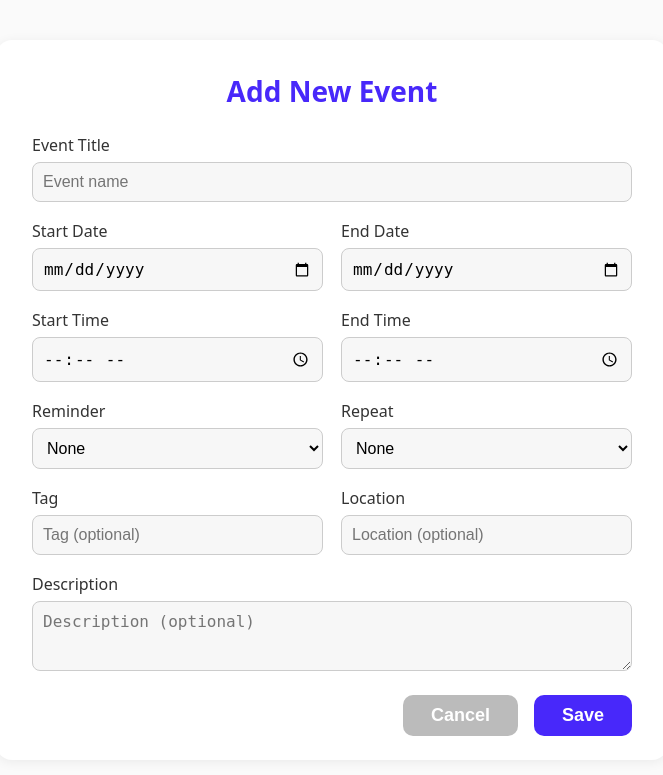
After one commit to lhd0712/QLDA, a Flask app: page /add-event in a window 1280 px wide. The commit adds this page. Shown: the top 775 px of the page, without its empty margins (308-971 px from the left). Run offline with Flask 3, Linux system fonts and the light colour scheme; the visitor is signed in with stand-in values (Sample User, id 1).

Commit message:
V2
cập nhật logic chọn ngày
Thêm add event và hiện event
Thêm thông tin event vào database

```diff
--- a/modules/todo.py
+++ b/modules/todo.py
@@ -1,6 +1,6 @@
 from flask import Blueprint, render_template, request, session, redirect, url_for
 from modules.models import db, Todo, User
-from datetime import date
+from datetime import date, datetime
 
 todo_bp = Blueprint('todo', __name__)
 
@@ -13,5 +13,54 @@ def day_view():
     if 'username' not in session:
         return redirect(url_for('auth.login'))
     user = User.query.filter_by(username=session['username']).first()
-    todos = Todo.query.filter_by(user_id=user.id).all()
-    return render_template('day.html', todos=todos, today=date.today())
+    # Lấy ngày hiện tại hoặc ngày được chọn từ query string
+    from flask import request
+    date_str = request.args.get('date')
+    if date_str:
+        try:
+            selected_date = datetime.strptime(date_str, '%Y-%m-%d').date()
+        except Exception:
+            selected_date = date.today()
+    else:
+        selected_date = date.today()
+    # Lọc event theo ngày bắt đầu (start_date)
+    todos = Todo.query.filter_by(user_id=user.id, start_date=selected_date).all()
+    popup = request.args.get('popup')
+    return render_template('day.html', todos=todos, today=selected_date, popup=popup)
+
+@todo_bp.route('/add-event', methods=['GET', 'POST'])
+def add_event():
+    if 'username' not in session:
+        return redirect(url_for('auth.login'))
+    user = User.query.filter_by(username=session['username']).first()
+    if request.method == 'POST':
+        title = request.form.get('title')
+        start_date = request.form.get('start_date')
+        end_date = request.form.get('end_date')
+        start_time = request.form.get('start_time')
+        end_time = request.form.get('end_time')
+        reminder = request.form.get('reminder')
+        repeat = request.form.get('repeat')
+        tag = request.form.get('tag')
+        location = request.form.get('location')
+        description = request.form.get('description')
+        # Validate required fields
+        if not title or not start_date or not start_time:
+            return render_template('addevent.html', message='Vui lòng nhập đầy đủ thông tin bắt buộc!')
+        todo = Todo(
+            task=title,
+            user_id=user.id,
+            start_date=datetime.strptime(start_date, '%Y-%m-%d').date() if start_date else None,
+            end_date=datetime.strptime(end_date, '%Y-%m-%d').date() if end_date else None,
+            start_time=datetime.strptime(start_time, '%H:%M').time() if start_time else None,
+            end_time=datetime.strptime(end_time, '%H:%M').time() if end_time else None,
+            reminder=reminder,
+            repeat=repeat,
+            tag=tag,
+            location=location,
+            description=description
+        )
+        db.session.add(todo)
+        db.session.commit()
+        return redirect(url_for('todo.day_view', popup='1'))
+    return render_template('addevent.html')
--- /dev/null
+++ b/templates/addevent.html
@@ -0,0 +1,139 @@
+<!DOCTYPE html>
+<html lang="en">
+<head>
+	<meta charset="UTF-8">
+	<meta name="viewport" content="width=device-width, initial-scale=1.0">
+	<title>Add Event</title>
+	<style>
+		body {
+			font-family: system-ui;
+			background: #fafafa;
+		}
+		.add-event-container {
+			max-width: 600px;
+			margin: 40px auto;
+			background: #fff;
+			border-radius: 16px;
+			box-shadow: 0 2px 12px #0001;
+			padding: 32px 36px 24px 36px;
+		}
+		.add-event-title {
+			font-size: 28px;
+			font-weight: bold;
+			margin-bottom: 24px;
+			color: #4828FA;
+			text-align: center;
+		}
+		.form-row {
+			display: flex;
+			gap: 18px;
+			margin-bottom: 18px;
+		}
+		.form-row label {
+			flex: 1;
+			display: flex;
+			flex-direction: column;
+			font-weight: 500;
+			color: #333;
+			font-size: 16px;
+		}
+		input, select, textarea {
+			margin-top: 6px;
+			padding: 10px;
+			border-radius: 8px;
+			border: 1px solid #ccc;
+			font-size: 16px;
+			background: #f7f7f7;
+		}
+		textarea {
+			resize: vertical;
+			min-height: 48px;
+		}
+		.add-event-actions {
+			display: flex;
+			justify-content: flex-end;
+			gap: 16px;
+			margin-top: 24px;
+		}
+		.add-event-actions button {
+			background: #4828FA;
+			color: #fff;
+			border: none;
+			border-radius: 10px;
+			padding: 10px 28px;
+			font-size: 18px;
+			font-weight: bold;
+			cursor: pointer;
+			transition: background 0.2s;
+		}
+		.add-event-actions button.cancel {
+			background: #bbb;
+			color: #fff;
+		}
+	</style>
+</head>
+<body>
+<div class="add-event-container">
+	<div class="add-event-title">Add New Event</div>
+	<form method="post" action="">
+		<div class="form-row">
+			<label>Event Title
+				<input type="text" name="title" placeholder="Event name" required />
+			</label>
+		</div>
+		<div class="form-row">
+			<label>Start Date
+				<input type="date" name="start_date" required />
+			</label>
+			<label>End Date
+				<input type="date" name="end_date" required />
+			</label>
+		</div>
+		<div class="form-row">
+			<label>Start Time
+				<input type="time" name="start_time" required />
+			</label>
+			<label>End Time
+				<input type="time" name="end_time" required />
+			</label>
+		</div>
+		<div class="form-row">
+			<label>Reminder
+				<select name="reminder">
+					<option value="none">None</option>
+					<option value="5">5 minutes before</option>
+					<option value="10">10 minutes before</option>
+					<option value="30">30 minutes before</option>
+					<option value="60">1 hour before</option>
+				</select>
+			</label>
+			<label>Repeat
+				<select name="repeat">
+					<option value="none">None</option>
+					<option value="daily">Daily</option>
+					<option value="weekly">Weekly</option>
+					<option value="monthly">Monthly</option>
+				</select>
+			</label>
+		</div>
+		<div class="form-row">
+			<label>Tag
+				<input type="text" name="tag" placeholder="Tag (optional)" />
+			</label>
+			<label>Location
+				<input type="text" name="location" placeholder="Location (optional)" />
+			</label>
+		</div>
+		<div class="form-row">
+			<label>Description
+				<textarea name="description" placeholder="Description (optional)"></textarea>
+			</label>
+		</div>
+		<div class="add-event-actions">
+			<button type="button" class="cancel" onclick="window.location.href='/day'">Cancel</button>
+			<button type="submit">Save</button>
+		</div>
+	</form>
+</div>
+</body>
+</html>
```
Also changed, not shown: migrations/versions/010c9e942e7e_add_event_detail_columns_to_todo.py (added, +46 -0 lines), migrations/versions/f665b0105dcc_add_extra_field_to_todo.py (added, +28 -0 lines), modules/models.py (+10 -0 lines), templates/day.html (+29 -19 lines).
